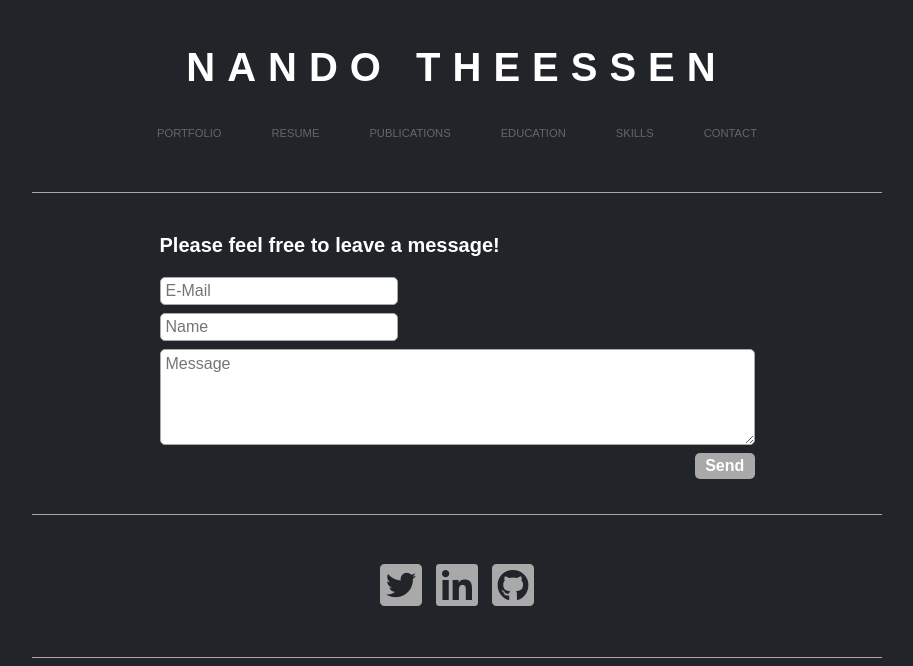
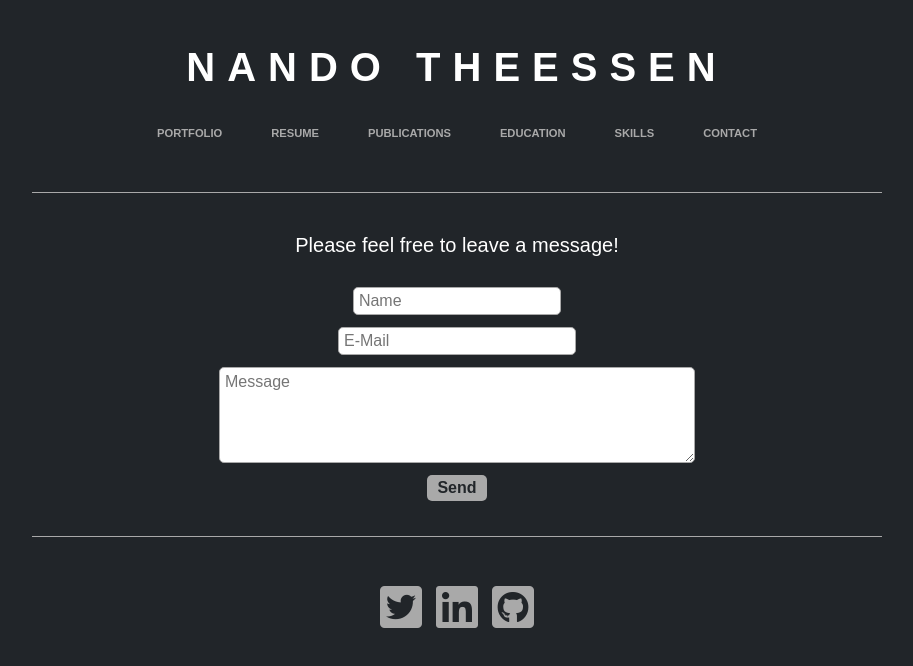
Before and after one commit to NandoTheessen/Resume-Page, a React (Create React App) app: page /contact in a window 1280 px wide. Shown: the top 666 px of the page, without its empty margins (183-1096 px from the left). Built offline with nearby package versions, Linux system fonts and the light colour scheme.

Commit message:
Styling changes

```diff
--- a/src/components/Contact.css
+++ b/src/components/Contact.css
@@ -7,9 +7,8 @@
 }
 
 .contact-title {
-    font-weight: bold;
-    margin-bottom: 20px;
-    margin-left: 15%;
+    margin-bottom: 30px;
+    text-align: center;
 }
 
 .contact-form {
@@ -18,12 +17,13 @@
     width: 100%;
     padding-left: 15%;
     padding-right: 15%;
+    align-items: center;
 }
 
 .form-element {
     border-radius: 5px;
     border: 1px solid darkgrey;
-    margin-bottom: 8px;
+    margin-bottom: 12px;
     padding-left: 5px;
 }
 
@@ -32,11 +32,12 @@
 }
 
 #name {
-    width: 40%;
+    width: 35%;
 }
 
 #msg {
     height: 12vh;
+    width: 80%;
 }
 
 #button {
@@ -44,11 +45,11 @@
     width: 10%;
     border: 0;
     border-radius: 5px;
-    color: white;
+    color: #212529;
     font-weight: bold;
-    align-self: flex-end;
 }
 
 #button:hover {
-    background: #212529;
+    background: white;
+    color: #212529;
 }
--- a/src/components/Contact.js
+++ b/src/components/Contact.js
@@ -7,8 +7,8 @@ const Contact = () => {
             <h5 className="contact-title">Please feel free to leave a message!</h5>
             <form className='contact-form' action="https://formspree.io/nando.theessen@gmail.com"
                 method="POST">
+                <input placeholder='Name' className='form-element' type="text" id='name' name="name" />
                 <input placeholder='E-Mail' className='form-element' type="email" id='mail' name="_replyto" />
-                <input placeholder='Name' className='form-element' type="text" id='name' name="name" />
                 <textarea placeholder='Message' className='form-element' id='msg' type="text" name="message" />
                 <input id='button' type="submit" value="Send" />
             </form>
--- a/src/components/Content.css
+++ b/src/components/Content.css
@@ -6,19 +6,25 @@
     padding-top: 40px;
     font-weight: 500;
     font-size: 1.1rem;
+    text-align: center;
+    align-content: center;
 }
 
 .reach-out {
+    width: 100%;
     margin-top: 40px;
     max-width: 850px;
     padding: 0 15px;
-    padding-left: 15%;
 }
 
 .hello {
+    width: 100%;
     margin-bottom: 40px;
-    padding-left: 15%;
 }
+
+/* .hello span {
+    margin: 0 auto;
+} */
 
 .contact-sm {
     width: 100%;
--- a/src/components/Header.css
+++ b/src/components/Header.css
@@ -35,8 +35,13 @@ nav select {
 
 .navLink {
     text-decoration: none;
-    color: #666;
+    color: darkgrey;
     font-size: 0.7rem;
+    font-weight: bold;
+}
+
+.navLink:hover {
+    color: white;
 }
 
 @media(max-width:550px) {
```
